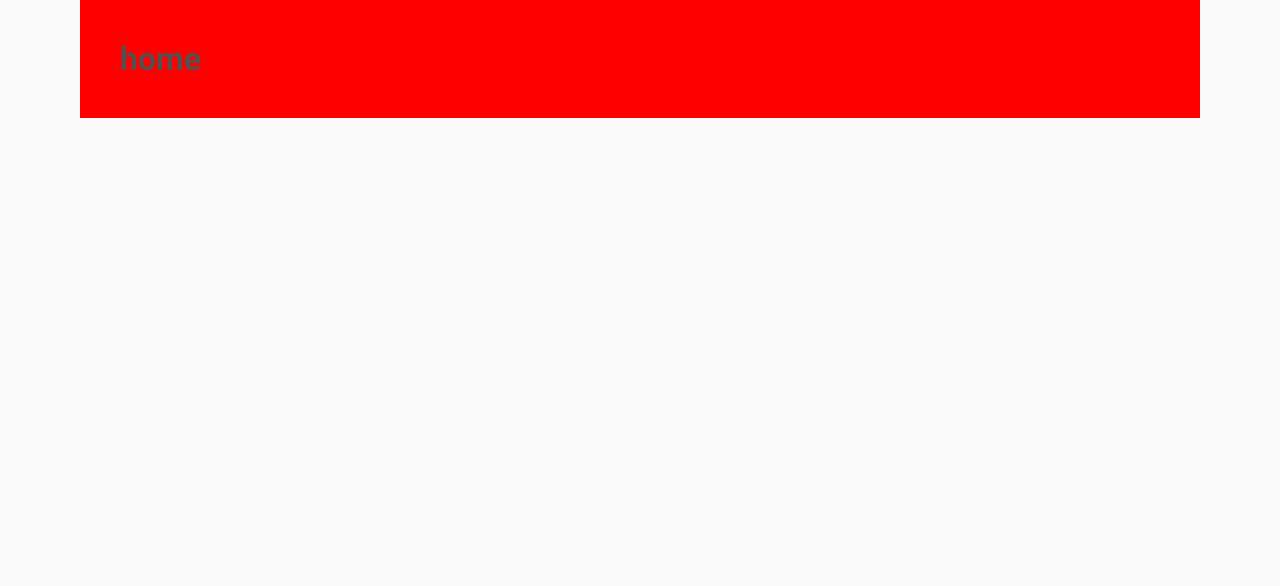
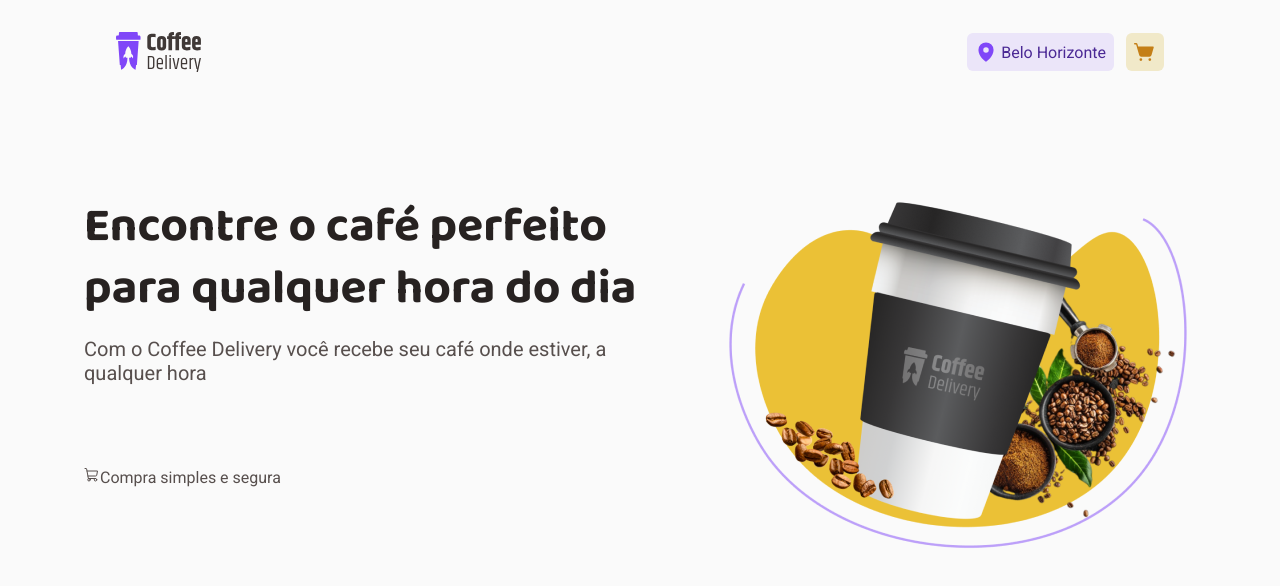
Before and after one commit to Hortigas/ignite-v2-desafio-02, a React (Vite) app: page / in a window 1280 px wide. Shown: the top 586 px of the page. Built offline with nearby package versions, Linux system fonts and the light colour scheme.

Commit message:
header finished

```diff
--- a/src/components/Header/index.tsx
+++ b/src/components/Header/index.tsx
@@ -1,8 +1,21 @@
-import { HeaderContainer } from "./styles";
+import { MapPin, ShoppingCartSimple } from "phosphor-react";
+import { defaultTheme } from "../../styles/themes/default";
+import logo from "./../../assets/logo-coffee-delivery.svg";
+import { ButtonCardContainer, ButtonLocationContainer, HeaderContainer } from "./styles";
 
 export function Header() {
     return (
         <HeaderContainer>
+            <img src={logo} alt="" />
+            <nav>
+                <ButtonLocationContainer href="#">
+                    <MapPin size="22" weight="fill" color={defaultTheme.purple} className="pinIcon" />
+                    Belo Horizonte
+                </ButtonLocationContainer>
+                <ButtonCardContainer href="#">
+                    <ShoppingCartSimple size="22" weight="fill" color={defaultTheme.yellowDark} />
+                </ButtonCardContainer>
+            </nav>
         </HeaderContainer>
     );
 }
--- a/src/components/Header/styles.ts
+++ b/src/components/Header/styles.ts
@@ -1,3 +1,37 @@
 import styled from "styled-components";
 
-export const HeaderContainer = styled.header``;
+export const HeaderContainer = styled.header`
+    display: flex;
+    align-items: center;
+    justify-content: space-between;
+    padding: 2rem;
+
+    nav {
+        display: flex;
+        align-items: center;
+        justify-content:center;
+        gap: 0.75rem;
+    }
+`;
+
+export const ButtonBaseContainer = styled.a`
+    padding: 0.5rem;
+    display: flex;
+    align-items: center;
+    justify-content:center;
+    border-radius: 6px;
+    text-decoration: none;
+`;
+
+export const ButtonLocationContainer = styled(ButtonBaseContainer)`
+    background: ${props => props.theme.purpleLight};
+    color: ${props => props.theme.purpleDark};
+
+    .pinIcon {
+        margin-right: 0.25rem;
+    };
+`;
+
+export const ButtonCardContainer = styled(ButtonBaseContainer)`
+    background: ${props => props.theme.yellowLight};
+`;
--- a/src/layouts/DefaultLayout/styles.ts
+++ b/src/layouts/DefaultLayout/styles.ts
@@ -1,9 +1,7 @@
 import styled from "styled-components";
 
 export const LayoutContainer = styled.div`
-    max-width: 70rem;
-    padding: 2.5rem;
+    max-width: calc(72rem + 2.5rem);
+    padding: 0 2.5rem;
     margin: 0 auto;
-
-    background-color:red;
 `;
--- a/src/pages/Home/index.tsx
+++ b/src/pages/Home/index.tsx
@@ -1,5 +1,23 @@
+import { ShoppingCart } from 'phosphor-react';
+import landingImage from './../../assets/landingImage.png';
+import { AdvantagesContainer, BulletpointContainer, HomeContainer, TitleContainer } from "./styles";
+
 export function Home() {
     return (
-        <h1>home</h1>
+        <HomeContainer>
+            <div>
+                <TitleContainer>
+                    <h1>Encontre o café perfeito para qualquer hora do dia</h1>
+                    <h2>Com o Coffee Delivery você recebe seu café onde estiver, a qualquer hora</h2>
+                </TitleContainer>
+                <AdvantagesContainer>
+                    <BulletpointContainer><ShoppingCart />Compra simples e segura</BulletpointContainer>
+                    <BulletpointContainer></BulletpointContainer>
+                    <BulletpointContainer></BulletpointContainer>
+                    <BulletpointContainer></BulletpointContainer>
+                </AdvantagesContainer>
+            </div>
+            <img src={landingImage} alt="" />
+        </HomeContainer>
     );
 }
--- a/src/pages/Home/styles.ts
+++ b/src/pages/Home/styles.ts
@@ -1,3 +1,41 @@
 import styled from "styled-components";
 
-export const HomeContainer = styled.main``;
+export const HomeContainer = styled.main`
+    display: flex;
+    flex-direction: row;
+    padding: 5.75rem 0;
+    height:475px;
+
+    &>div {
+        height: 100%;
+        margin-right: 3.5rem;
+        display: flex;
+        flex-direction: column;
+        justify-content:space-between;
+    }
+
+    &>img {
+        height:360px;
+    }
+`;
+
+export const TitleContainer = styled.div`
+    h1 {
+        font-family: 'Baloo 2', cursive;
+        font-size: 3rem;
+        font-weight: 700;
+        line-height:130%;
+        color: ${props => props.theme.baseTitle};
+        margin-bottom: 1rem;
+    }
+
+    h2 {
+        font-size: 1.25rem;
+        font-weight: normal;
+    }
+`;
+
+export const AdvantagesContainer = styled.div`
+`;
+
+export const BulletpointContainer = styled.span``;
--- a/src/styles/themes/default.ts
+++ b/src/styles/themes/default.ts
@@ -8,7 +8,7 @@
     baseLabel: '#8d8686',
     baseText: '#574f4d',
     baseSubtitle: '#403937',
-    baseTitles: '#272221',
+    baseTitle: '#272221',
 
     yellow: '#dbac2c',
     yellowDark: '#c47f17',
```
Also changed, not shown: src/assets/landingImage.png (added).
